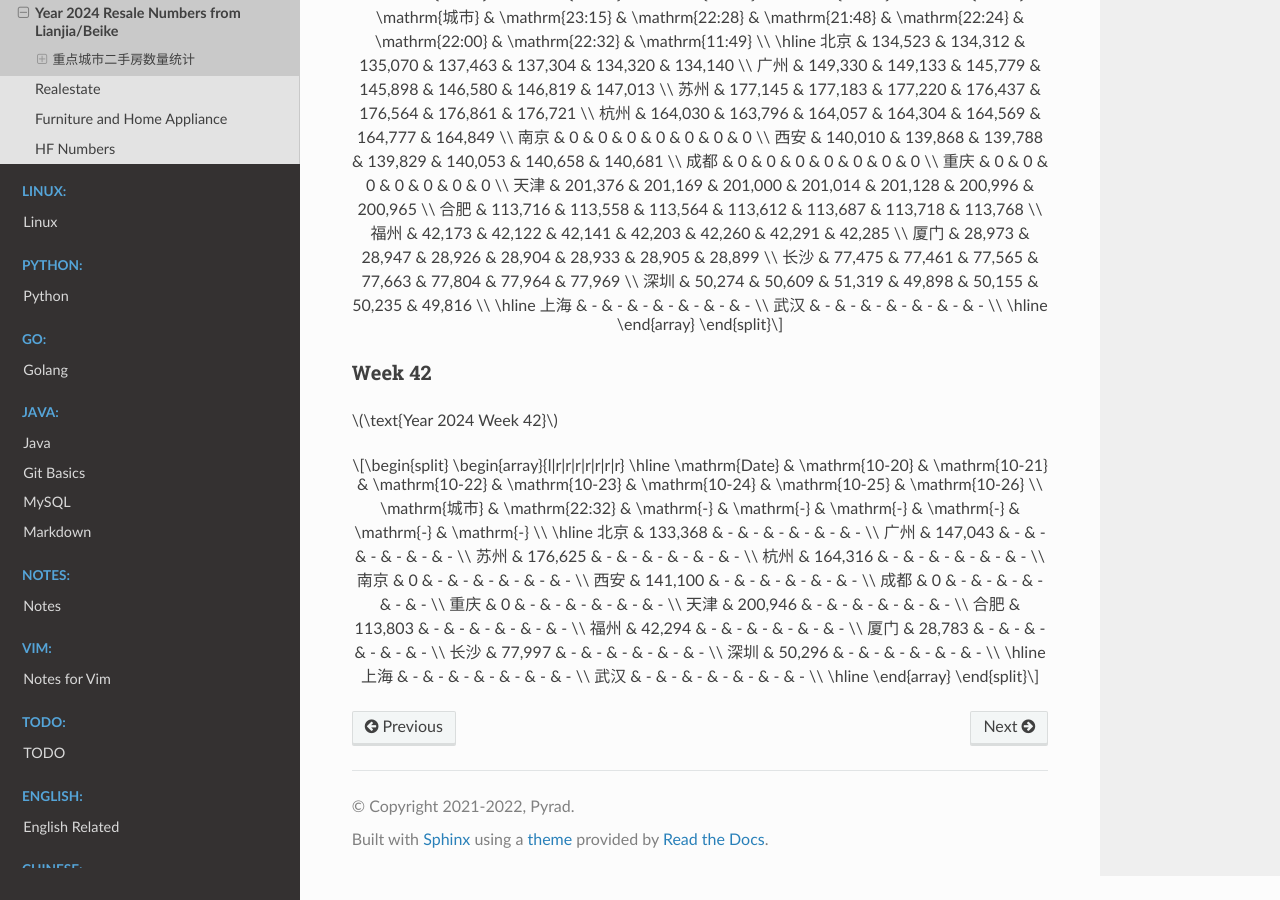
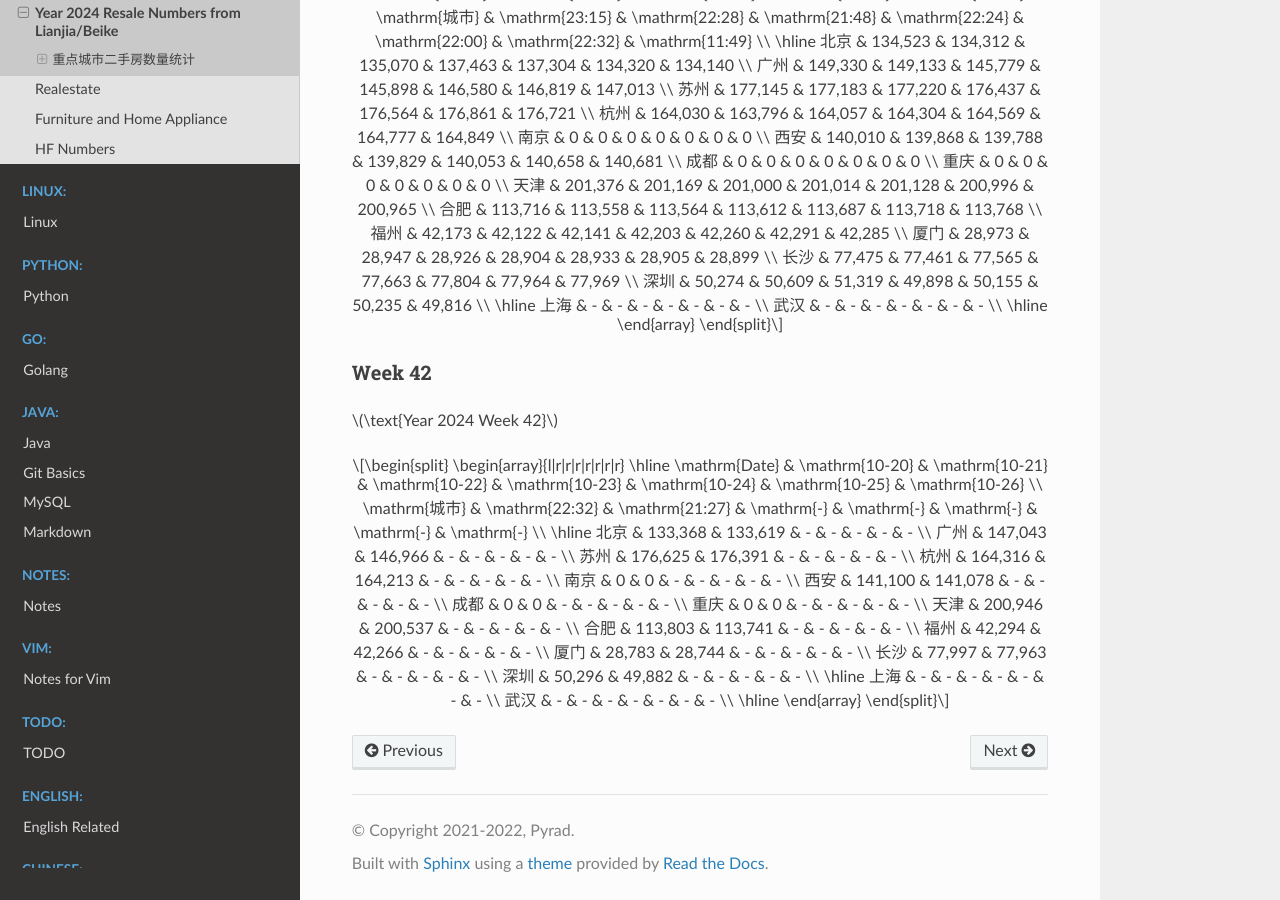
Before and after one commit to Pyrad/pyradnotes, a Sphinx documentation site: the page built from source/RealEstate/resalenumbers2024.md, in a window 1280 px wide and 900 px high, scrolled down 20275 px. Built offline with Sphinx 7.4.7 and the Read the Docs theme 3.1.0, drawn with Linux system fonts in a browser that asks for light colours; pages that are not in the unit, such as notebooks, are missing from menus; a script that is not in the unit is left out.

Commit message:
Realestate Update resale numbers 2024-10-21 21:27

```diff
--- a/source/RealEstate/resalenumbers2024.md
+++ b/source/RealEstate/resalenumbers2024.md
@@ -1355,22 +1355,22 @@ $$
 \begin{array}{l|r|r|r|r|r|r|r}
 \hline
 \mathrm{Date} & \mathrm{10-20} & \mathrm{10-21} & \mathrm{10-22} & \mathrm{10-23} & \mathrm{10-24} & \mathrm{10-25} & \mathrm{10-26} \\
-\mathrm{城市} & \mathrm{22:32} & \mathrm{-} & \mathrm{-} & \mathrm{-} & \mathrm{-} & \mathrm{-} & \mathrm{-} \\
+\mathrm{城市} & \mathrm{22:32} & \mathrm{21:27} & \mathrm{-} & \mathrm{-} & \mathrm{-} & \mathrm{-} & \mathrm{-} \\
 \hline
-北京 & 133,368 & - & - & - & - & - & - \\
-广州 & 147,043 & - & - & - & - & - & - \\
-苏州 & 176,625 & - & - & - & - & - & - \\
-杭州 & 164,316 & - & - & - & - & - & - \\
-南京 & 0 & - & - & - & - & - & - \\
-西安 & 141,100 & - & - & - & - & - & - \\
-成都 & 0 & - & - & - & - & - & - \\
-重庆 & 0 & - & - & - & - & - & - \\
-天津 & 200,946 & - & - & - & - & - & - \\
-合肥 & 113,803 & - & - & - & - & - & - \\
-福州 & 42,294 & - & - & - & - & - & - \\
-厦门 & 28,783 & - & - & - & - & - & - \\
-长沙 & 77,997 & - & - & - & - & - & - \\
-深圳 & 50,296 & - & - & - & - & - & - \\
+北京 & 133,368 & 133,619 & - & - & - & - & - \\
+广州 & 147,043 & 146,966 & - & - & - & - & - \\
+苏州 & 176,625 & 176,391 & - & - & - & - & - \\
+杭州 & 164,316 & 164,213 & - & - & - & - & - \\
+南京 & 0 & 0 & - & - & - & - & - \\
+西安 & 141,100 & 141,078 & - & - & - & - & - \\
+成都 & 0 & 0 & - & - & - & - & - \\
+重庆 & 0 & 0 & - & - & - & - & - \\
+天津 & 200,946 & 200,537 & - & - & - & - & - \\
+合肥 & 113,803 & 113,741 & - & - & - & - & - \\
+福州 & 42,294 & 42,266 & - & - & - & - & - \\
+厦门 & 28,783 & 28,744 & - & - & - & - & - \\
+长沙 & 77,997 & 77,963 & - & - & - & - & - \\
+深圳 & 50,296 & 49,882 & - & - & - & - & - \\
 \hline
 上海 & - & - & - & - & - & - & - \\
 武汉 & - & - & - & - & - & - & - \\
```
Also changed, not shown: 1 other file.
